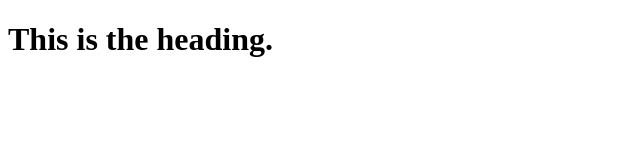
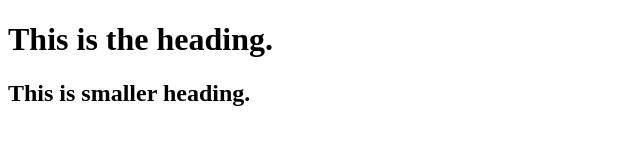
Before and after one commit to Kushal44/coursera-test4, a plain HTML site: page site/index.html in a window 1280 px wide. Shown: the whole page, without its empty margins (0-640 px from the left). Drawn offline with Linux system fonts and the light colour scheme.

Commit message:
My first page modified

```diff
--- a/site/index.html
+++ b/site/index.html
@@ -5,5 +5,6 @@
 	</head>
 	<body>
 		<h1>This is the heading.</h1>
+		<h2>This is smaller heading.</h2>
 	</body>
 </html>
```
